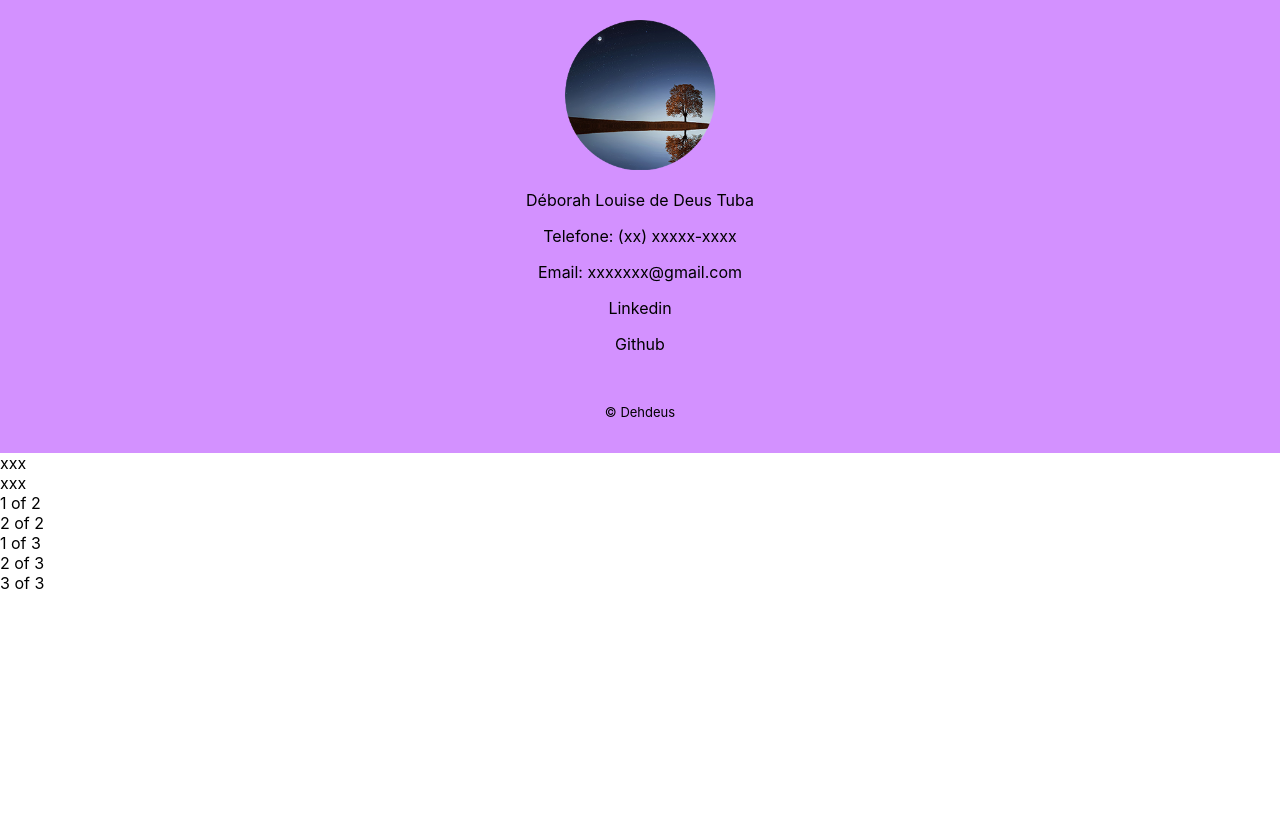
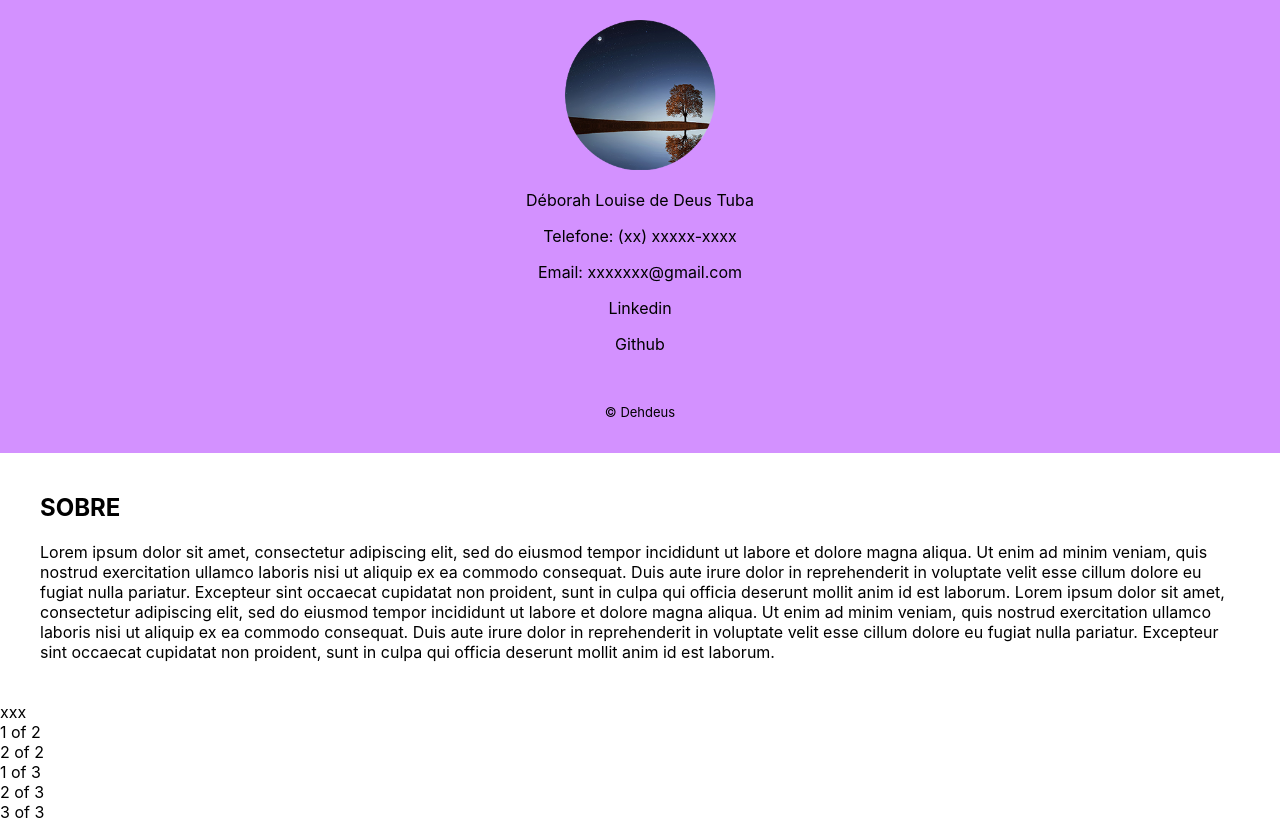
Before and after one commit to dehdeus/curriculo, a React (Create React App) app: page / in a window 1280 px wide. Before the commit the page ends 800 px from the top, so only its background shows below. Built offline with nearby package versions, Linux system fonts and the light colour scheme.

Commit message:
feature: sobre

```diff
--- a/src/components/menu.css
+++ b/src/components/menu.css
@@ -1,6 +1,6 @@
 #menu-lateral {
     text-align: center;
-    flex: 1;
+    flex-direction: row;
     background-color: rgb(211, 145, 255);
     padding: 20px;
     box-shadow: 20 0 100 3px #000000;
--- /dev/null
+++ b/src/components/sobre.css
@@ -0,0 +1,3 @@
+#sobre-texto {
+    margin: 40px;
+}
--- a/src/components/sobre.js
+++ b/src/components/sobre.js
@@ -1,9 +1,13 @@
 import React from 'react';
+import './sobre.css'
 
 function Sobre() {
     return (
-       <section>
-           xxx
+       <section id= "sobre-texto">
+           <div>
+               <h2>SOBRE</h2>
+                    <p>Lorem ipsum dolor sit amet, consectetur adipiscing elit, sed do eiusmod tempor incididunt ut labore et dolore magna aliqua. Ut enim ad minim veniam, quis nostrud exercitation ullamco laboris nisi ut aliquip ex ea commodo consequat. Duis aute irure dolor in reprehenderit in voluptate velit esse cillum dolore eu fugiat nulla pariatur. Excepteur sint occaecat cupidatat non proident, sunt in culpa qui officia deserunt mollit anim id est laborum. Lorem ipsum dolor sit amet, consectetur adipiscing elit, sed do eiusmod tempor incididunt ut labore et dolore magna aliqua. Ut enim ad minim veniam, quis nostrud exercitation ullamco laboris nisi ut aliquip ex ea commodo consequat. Duis aute irure dolor in reprehenderit in voluptate velit esse cillum dolore eu fugiat nulla pariatur. Excepteur sint occaecat cupidatat non proident, sunt in culpa qui officia deserunt mollit anim id est laborum.</p>
+           </div>
        </section>
     )
 }
--- a/src/index.js
+++ b/src/index.js
@@ -10,8 +10,8 @@ import reportWebVitals from './reportWebVitals';
 ReactDOM.render(
   <React.StrictMode>
     <Menu />
+    <Sobre />
     <App />
-    <Sobre />
     <Skills />
   </React.StrictMode>,
   document.getElementById('root')
```
